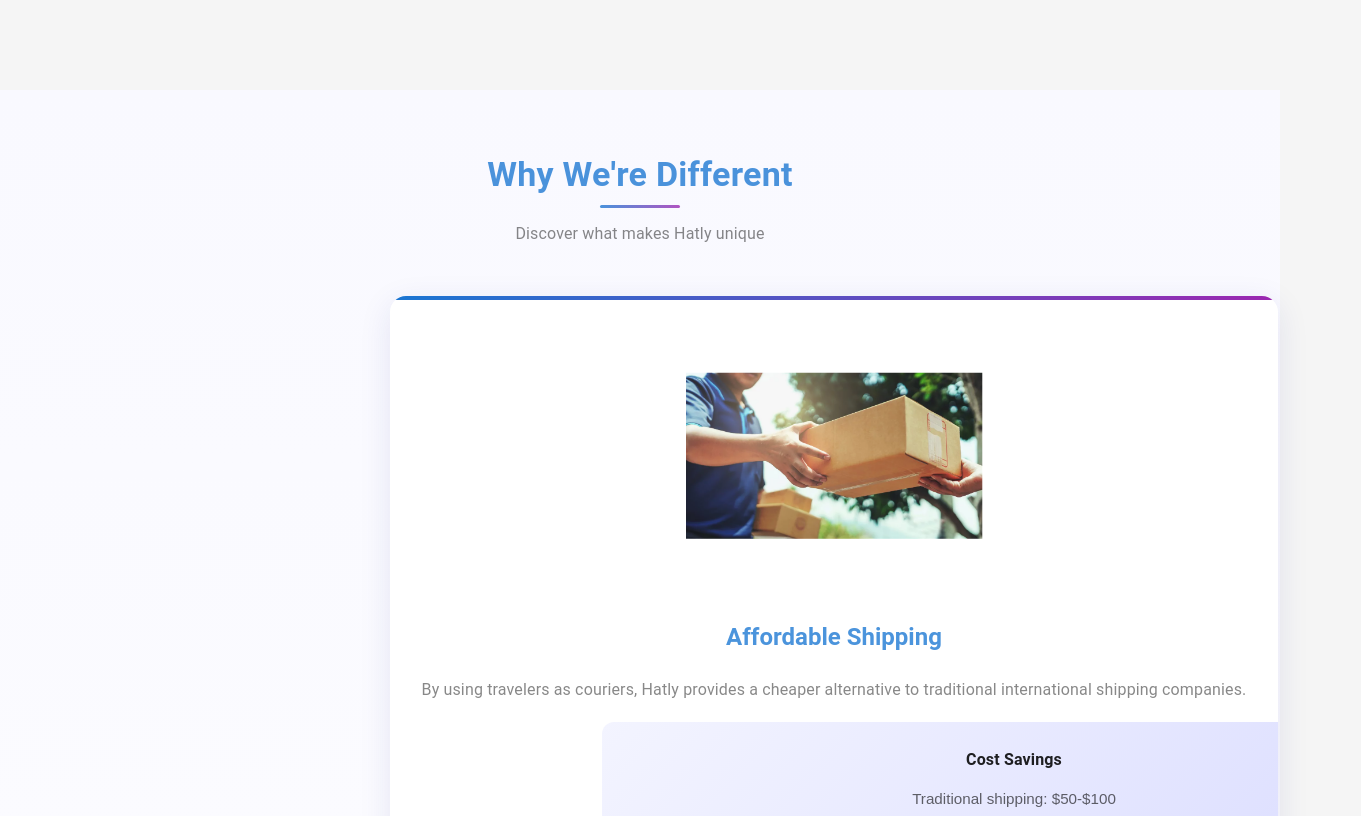
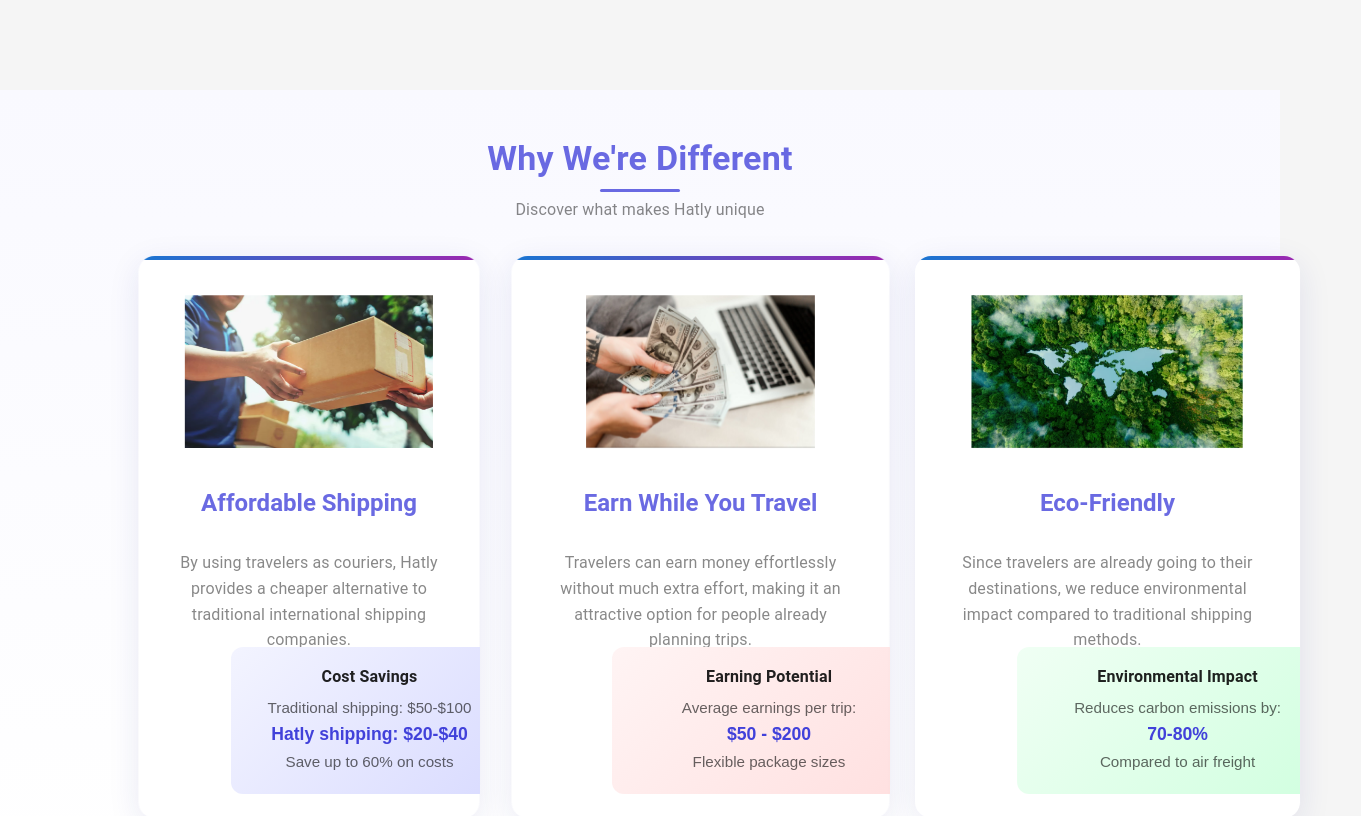
Before and after one commit to Hatly-Project/Hatly_Website, a React (Vite) app: page / in a window 1280 px wide. Shown: the part 2340-3156 px from the top of the page, 1361 px wide, since content can reach past the window. Built offline with nearby package versions, Linux system fonts and the light colour scheme.

Commit message:
uichanges

```diff
--- a/src/Components/platformFeatues.jsx
+++ b/src/Components/platformFeatues.jsx
@@ -12,11 +12,12 @@ const FeatureCard = styled(Box)(({ theme }) => ({
   display: 'flex',
   flexDirection: 'column',
   alignItems: 'center',
-  padding: theme.spacing(4),
+  padding: theme.spacing(3),
   borderRadius: '16px',
   background: 'white',
   boxShadow: '0 8px 32px rgba(31, 38, 135, 0.1)',
-  height: '100%',
+  height: 'auto',
+  minHeight: '400px',
   position: 'relative',
   overflow: 'hidden',
   transition: 'all 0.3s ease',
@@ -37,12 +38,10 @@ const FeatureCard = styled(Box)(({ theme }) => ({
 
 const FeatureImage = styled('img')(({ theme }) => ({
   width: '100%',
-  maxWidth: '350px',
-  height: 'auto',
-  objectFit: 'contain',
-  marginBottom: theme.spacing(4),
+  height: '180px',
+  objectFit: 'cover',
+  marginBottom: theme.spacing(2),
   [theme.breakpoints.up('md')]: {
-    height: '250px',
     '&:hover': {
       transform: 'scale(1.03)'
     }
@@ -50,7 +49,7 @@ const FeatureImage = styled('img')(({ theme }) => ({
 }));
 
 const SectionTitle = styled(Typography)(({ theme }) => ({
-  color: theme.palette.primary.main,
+  color: '#4141DA',
   fontWeight: 600,
   marginBottom: theme.spacing(2),
   textAlign: 'center',
@@ -63,7 +62,7 @@ const SectionTitle = styled(Typography)(({ theme }) => ({
     transform: 'translateX(-50%)',
     width: '80px',
     height: '3px',
-    background: `linear-gradient(to right, ${theme.palette.primary.main}, ${theme.palette.secondary.main})`,
+    background: '#4141DA',
     borderRadius: '3px'
   }
 }));
@@ -73,8 +72,8 @@ const InfoBadge = styled(Box)(({ theme, gradientcolors }) => ({
     ? `linear-gradient(135deg, ${gradientcolors.start || '#f6f7ff'}, ${gradientcolors.end || '#e0e1ff'})`
     : 'linear-gradient(135deg, #f6f7ff, #e0e1ff)',
   borderRadius: '12px',
-  padding: theme.spacing(3),
-  marginTop: theme.spacing(3),
+  padding: theme.spacing(2),
+  marginTop: theme.spacing(2),
   width: '100%',
   transition: 'all 0.3s ease',
   '&:hover': {
@@ -96,7 +95,7 @@ function PlatformFeatures() {
         title: "Cost Savings",
         items: [
           "Traditional shipping: $50-$100",
-          "Hatly shipping: $20-$40",
+          <span style={{ color: '#4141DA' }}>Hatly shipping: $20-$40</span>,
           "Save up to 60% on costs"
         ],
         gradient: { start: '#f3f4ff', end: '#d9dbff' }
@@ -111,7 +110,7 @@ function PlatformFeatures() {
         title: "Earning Potential",
         items: [
           "Average earnings per trip:",
-          "$50 - $200",
+          <span style={{ color: '#4141DA' }}>$50 - $200</span>,
           "Flexible package sizes"
         ],
         gradient: { start: '#fff4f4', end: '#ffdfdf' }
@@ -126,7 +125,7 @@ function PlatformFeatures() {
         title: "Environmental Impact",
         items: [
           "Reduces carbon emissions by:",
-          "70-80%",
+          <span style={{ color: '#4141DA' }}>70-80%</span>,
           "Compared to air freight"
         ],
         gradient: { start: '#f0fff4', end: '#d0ffdf' }
@@ -139,9 +138,9 @@ function PlatformFeatures() {
       display: 'flex',
       flexDirection: 'column',
       justifyContent: 'center',
-      minHeight: '100vh',
+      minHeight: 'auto',
       background: 'linear-gradient(to bottom, #f9f9ff 0%, #ffffff 100%)',
-      py: { xs: 5, md: 8 }
+      py: { xs: 4, md: 6 }
     }}>
       <Container maxWidth="lg" sx={{
         display: 'flex',
@@ -149,38 +148,44 @@ function PlatformFeatures() {
         justifyContent: 'center'
       }}>
         <Fade>
-          <Box textAlign="center" mb={6}>
+          <Box textAlign="center" mb={4}>
             <SectionTitle variant="h4" component="h2">
               Why We're Different
             </SectionTitle>
-            <Typography variant="subtitle1" color="textSecondary" maxWidth="700px" margin="0 auto" mt={3}>
+            <Typography variant="subtitle1" color="textSecondary" maxWidth="700px" margin="0 auto" mt={2}>
               Discover what makes Hatly unique
             </Typography>
           </Box>
         </Fade>
 
-        <Grid container spacing={4} justifyContent="center">
+        <Grid container spacing={3} justifyContent="center" sx={{
+          flexWrap: { xs: 'wrap', md: 'nowrap' },
+          alignItems: 'stretch'
+        }}>
           {features.map((feature, index) => (
-            <Grid item xs={12} md={4} key={index}>
-              <Slide
-                direction="right" cascade
-              >
-                <FeatureCard>
+            <Grid item xs={12} md={4} key={index} sx={{
+              minWidth: 0,
+              display: 'flex'
+            }}>
+              <Slide direction="right" cascade>
+                <FeatureCard sx={{ width: '100%' }}>
                   <Zoom>
-                    <FeatureImage src={feature.image} alt={feature.title} />
+                    <Box sx={{ width: '100%' }}>
+                      <FeatureImage src={feature.image} alt={feature.title} />
+                    </Box>
                   </Zoom>
-                  <Box textAlign="center" width="100%">
+                  <Box textAlign="center" width="100%" sx={{ px: 1 }}>
                     <Fade direction="up">
                       <Typography variant="h5" component="h3" gutterBottom sx={{
                         fontWeight: 600,
-                        color: theme.palette.primary.main,
-                        mb: 3
+                        color: '#4141DA',
+                        mb: 2
                       }}>
                         {feature.title}
                       </Typography>
                       <Typography variant="body1" color="textSecondary" sx={{
-                        lineHeight: 1.7,
-                        mb: 3
+                        lineHeight: 1.6,
+                        mb: 2
                       }}>
                         {feature.description}
                       </Typography>
@@ -191,19 +196,19 @@ function PlatformFeatures() {
                         <Typography variant="subtitle1" component="h4" gutterBottom sx={{
                           fontWeight: 600,
                           color: theme.palette.text.primary,
-                          mb: 2
+                          mb: 1
                         }}>
                           {feature.info.title}
                         </Typography>
                         <Box sx={{
                           '& > div': {
-                            mb: 1.5,
+                            mb: 1,
                             fontSize: '0.95rem',
                             color: theme.palette.text.secondary
                           },
                           '& > div:nth-of-type(2)': {
                             fontWeight: 600,
-                            color: theme.palette.primary.dark,
+                            color: '#4141DA',
                             fontSize: '1.1rem'
                           }
                         }}>
```
